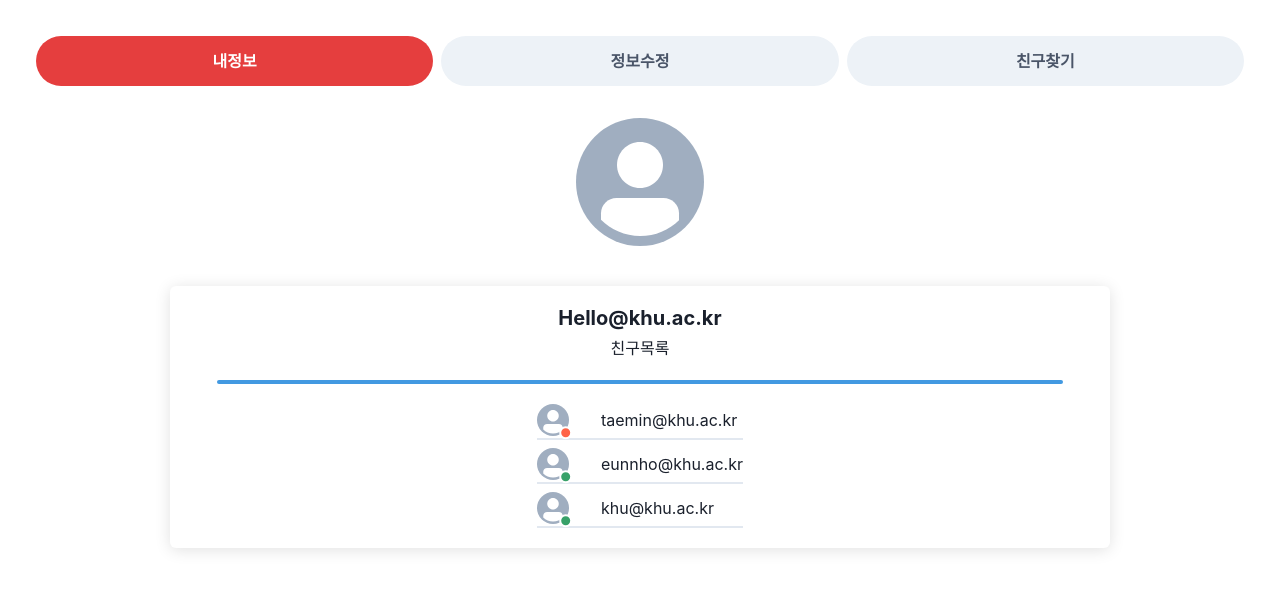
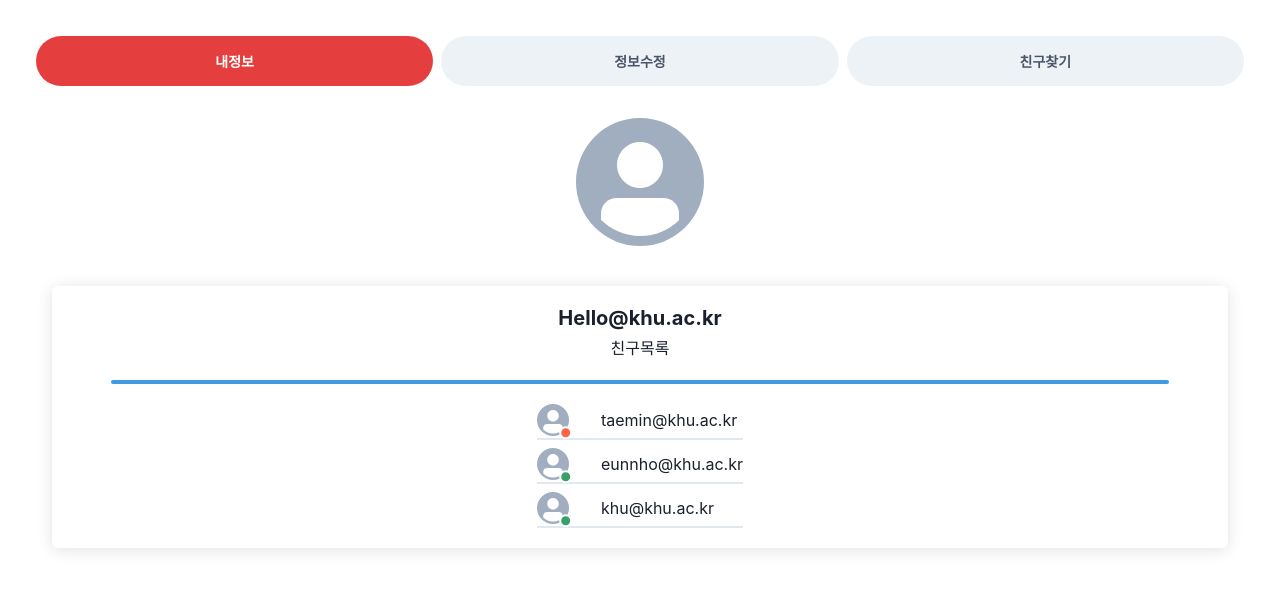
Before and after one commit to eunnho98/Capstone-Web, a Next.js app: page /userInfo in a window 1280 px wide. Shown: the top 590 px of the page. Built offline with nearby package versions, Linux system fonts and the light colour scheme.

Commit message:
refactor: props refactoring

```diff
--- a/pages/userInfo.tsx
+++ b/pages/userInfo.tsx
@@ -44,6 +44,13 @@ interface IForm {
   friend: string;
 }
 
+const customTabProps = {
+  bgColor: 'gray.100',
+  _selected: { color: 'white', bg: 'red.500' },
+  fontSize: '14px',
+  fontWeight: 'bold',
+};
+
 function userInfo() {
   const { handleSubmit, control, watch } = useForm<IForm>();
   const toast = useToast();
@@ -70,30 +77,9 @@ function userInfo() {
     <Box p="36px 36px">
       <Tabs isFitted variant="soft-rounded">
         <TabList w="100%" h="50px" gap={2}>
-          <Tab
-            bgColor="gray.100"
-            _selected={{ color: 'white', bg: 'red.500' }}
-            fontSize="16px"
-            fontWeight="bold"
-          >
-            내정보
-          </Tab>
-          <Tab
-            bgColor="gray.100"
-            _selected={{ color: 'white', bg: 'red.500' }}
-            fontSize="16px"
-            fontWeight="bold"
-          >
-            정보수정
-          </Tab>
-          <Tab
-            bgColor="gray.100"
-            _selected={{ color: 'white', bg: 'red.500' }}
-            fontSize="16px"
-            fontWeight="bold"
-          >
-            친구찾기
-          </Tab>
+          <Tab {...customTabProps}>내정보</Tab>
+          <Tab {...customTabProps}>정보수정</Tab>
+          <Tab {...customTabProps}>친구찾기</Tab>
         </TabList>
         <Avatar
           bg="gray.400"
@@ -108,7 +94,7 @@ function userInfo() {
           <TabPanel>
             <Card
               align="center"
-              w="80%"
+              w="100%"
               margin="0 auto"
               mt="24px"
               boxShadow="0 2px 16px rgba(0, 0, 0, 0.12)"
```
